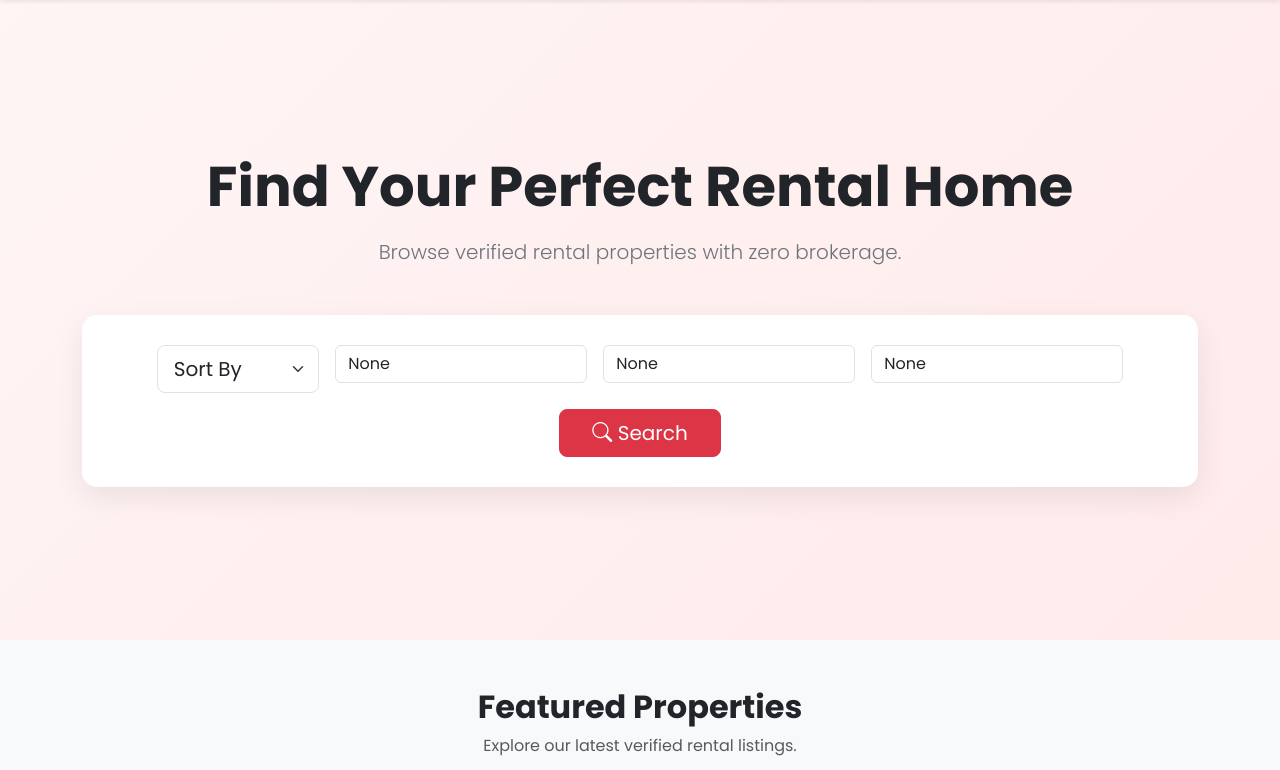
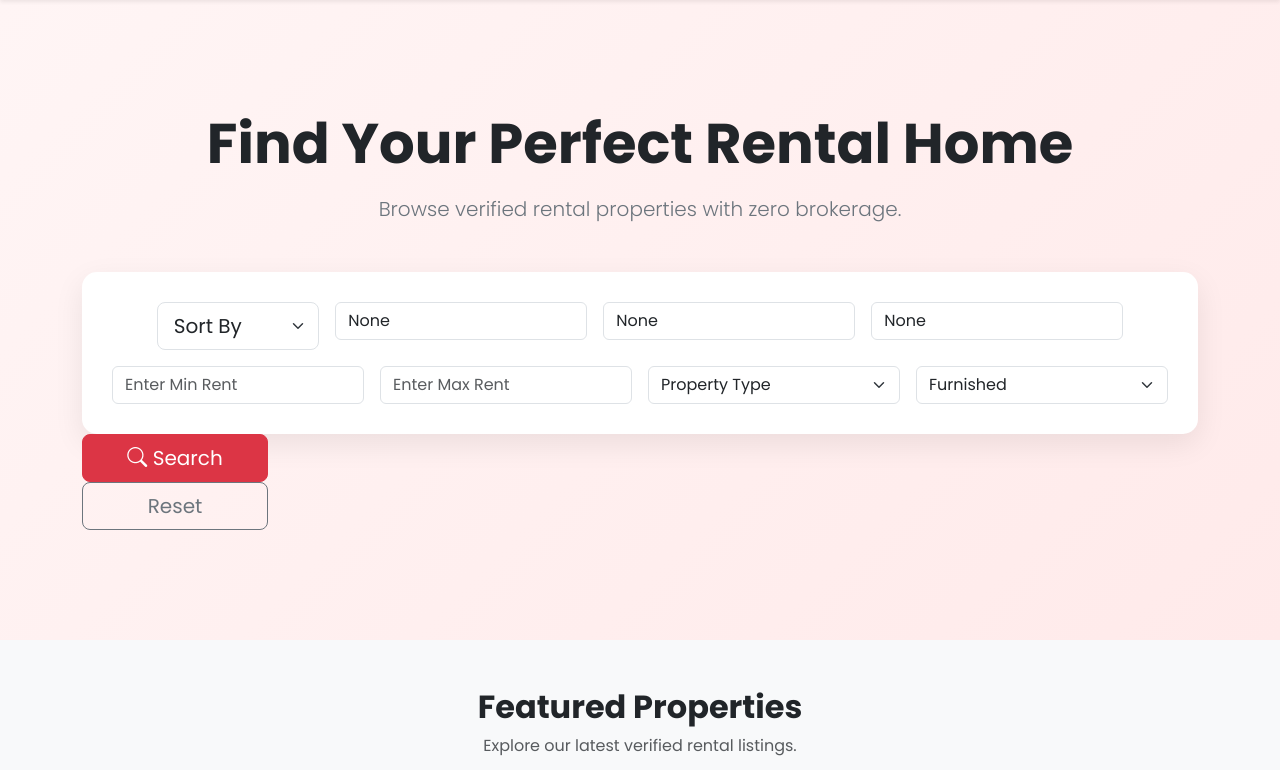
Before and after one commit to onkarbirajdaar/property-rental-portal, a Django app: page / in a window 1280 px wide. Shown: the part 68-838 px from the top of the page. Run offline with Django 5.2, Linux system fonts and the light colour scheme; data that the repository does not hold is empty.

Commit message:
Add rent range, property type, and furnished filters with reset

```diff
--- a/properties/views.py
+++ b/properties/views.py
@@ -4,6 +4,7 @@ from django.core.paginator import Paginator
 from django.contrib.auth.decorators import login_required
 from django.contrib import messages
 from .forms import PropertyForm
+from .models import Property, PROPERTY_TYPES, FURNISHED_CHOICES
 # Create your views here.
 
 
@@ -12,6 +13,10 @@ def home(request):
     city = request.GET.get("city")
     area = request.GET.get("area")
     bhk = request.GET.get("bhk")
+    min_rent = request.GET.get("min_rent")
+    max_rent = request.GET.get("max_rent")
+    property_type = request.GET.get("property_type")
+    furnished = request.GET.get("furnished")
     sort = request.GET.get("sort", "")
     if city:
         properties = properties.filter(city__icontains=city)
@@ -19,6 +24,14 @@ def home(request):
         properties = properties.filter(area__icontains=area)
     if bhk:
         properties = properties.filter(bhk=bhk)
+    if min_rent:
+        properties = properties.filter(rent__gte=min_rent)
+    if max_rent:
+        properties = properties.filter(rent__lte=max_rent)
+    if property_type:
+        properties = properties.filter(property_type=property_type)
+    if furnished:
+        properties = properties.filter(furnished=furnished)
     if sort == "rent_low":
         properties = properties.order_by("rent")
     elif sort == "rent_high":
@@ -32,8 +45,20 @@ def home(request):
     if "page" in query_params:
         query_params.pop("page")
     query_string = query_params.urlencode()
-    return render(request, "home.html", {"page_obj": page_obj, "sort": sort, "city": city, "bhk": bhk, "area": area, "query_string": query_string})
-
+    return render(request, "home.html", {
+        "page_obj": page_obj,
+        "sort": sort,
+        "city": city,
+        "bhk": bhk,
+        "area": area,
+        "min_rent": min_rent,
+        "max_rent": max_rent,
+        "property_type": property_type,
+        "furnished": furnished,
+        "query_string": query_string,
+        "property_types": PROPERTY_TYPES,
+        "furnished_choices": FURNISHED_CHOICES,
+})
 
 def property_detail(request, id):
     property = get_object_or_404(Property, id=id)
--- a/templates/home.html
+++ b/templates/home.html
@@ -56,13 +56,56 @@
             value="{{ bhk }}"
           />
         </div>
+          <div class="col-md-3">
+          <input
+            type="number"
+            name="min_rent"
+            class="form-control"
+            placeholder="Enter Min Rent"
+            value="{{ min_rent }}"
+          />
+        </div>
+        <div class="col-md-3">
+          <input
+            type="number"
+            name="max_rent"
+            class="form-control"
+            placeholder="Enter Max Rent"
+            value="{{ max_rent }}"
+          />
+        </div>
+        <div class="col-md-3">
+          <select class="form-select" name="property_type">
+          <option value="">Property Type</option>
+            {% for value, label in property_types %}
+              <option value="{{ value }}" {% if property_type == value %}selected{% endif %}>
+                {{ label }}
+          </option>
+            {% endfor %}
+          </select>
+        </div>
+        <div class="col-md-3">
+          <select class="form-select" name="furnished">
+          <option value="">Furnished</option>
+            {% for value, label in furnished_choices %}
+              <option value="{{ value }}" {% if furnished == value %}selected{% endif %}>
+                {{ label }}
+          </option>
+            {% endfor %}
+          </select>
+        </div>
+        </div>
 
         <div class="col-md-2">
           <button class="btn btn-danger btn-lg w-100">
             <i class="bi bi-search"></i>
             Search
           </button>
-        </div>
+          </div>
+          <div class="col-md-2">
+            <a href="{% url 'home' %}" class="btn btn-outline-secondary btn-lg w-100">Reset</a>
+          </div>
+
       </form>
     </div>
   </div>
```
